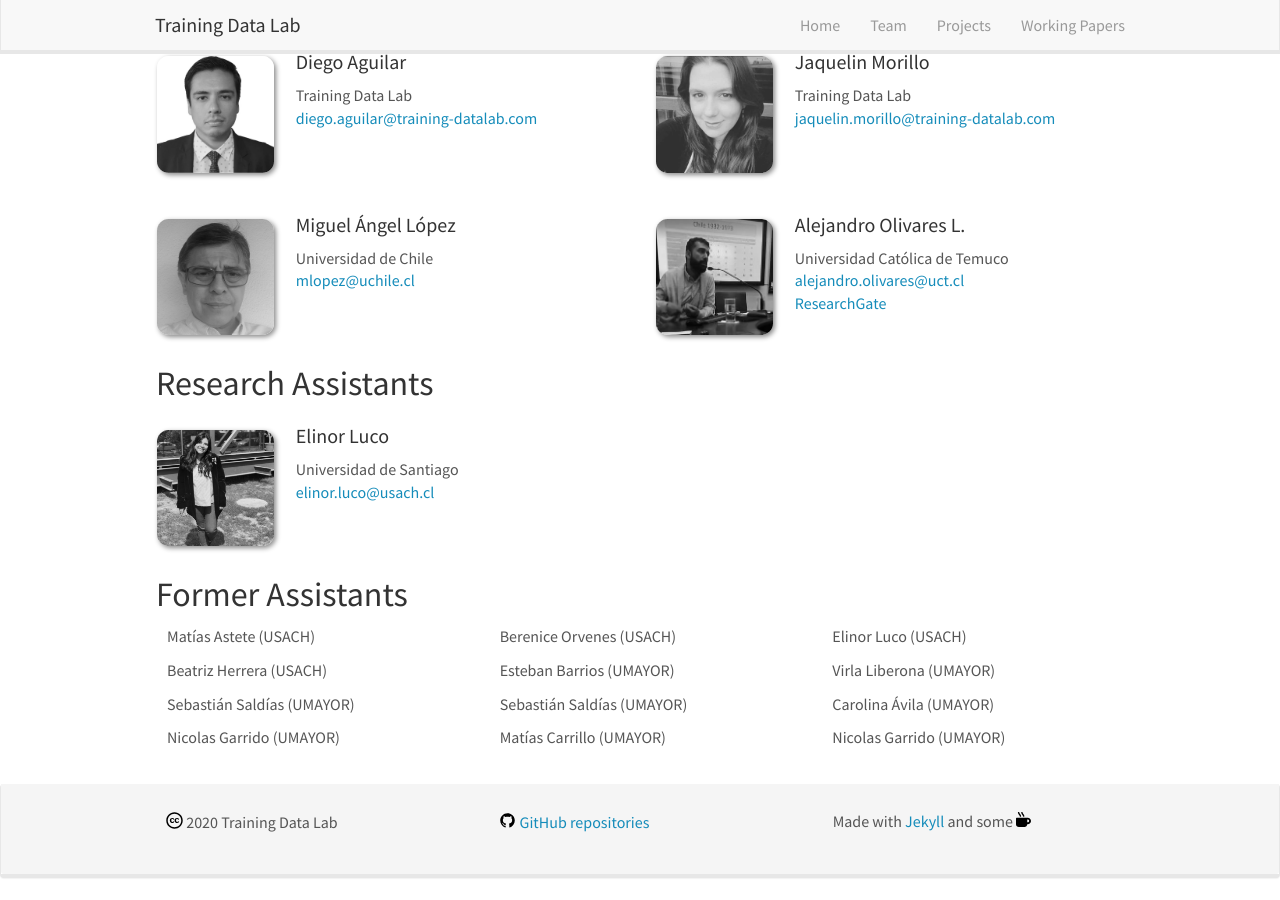
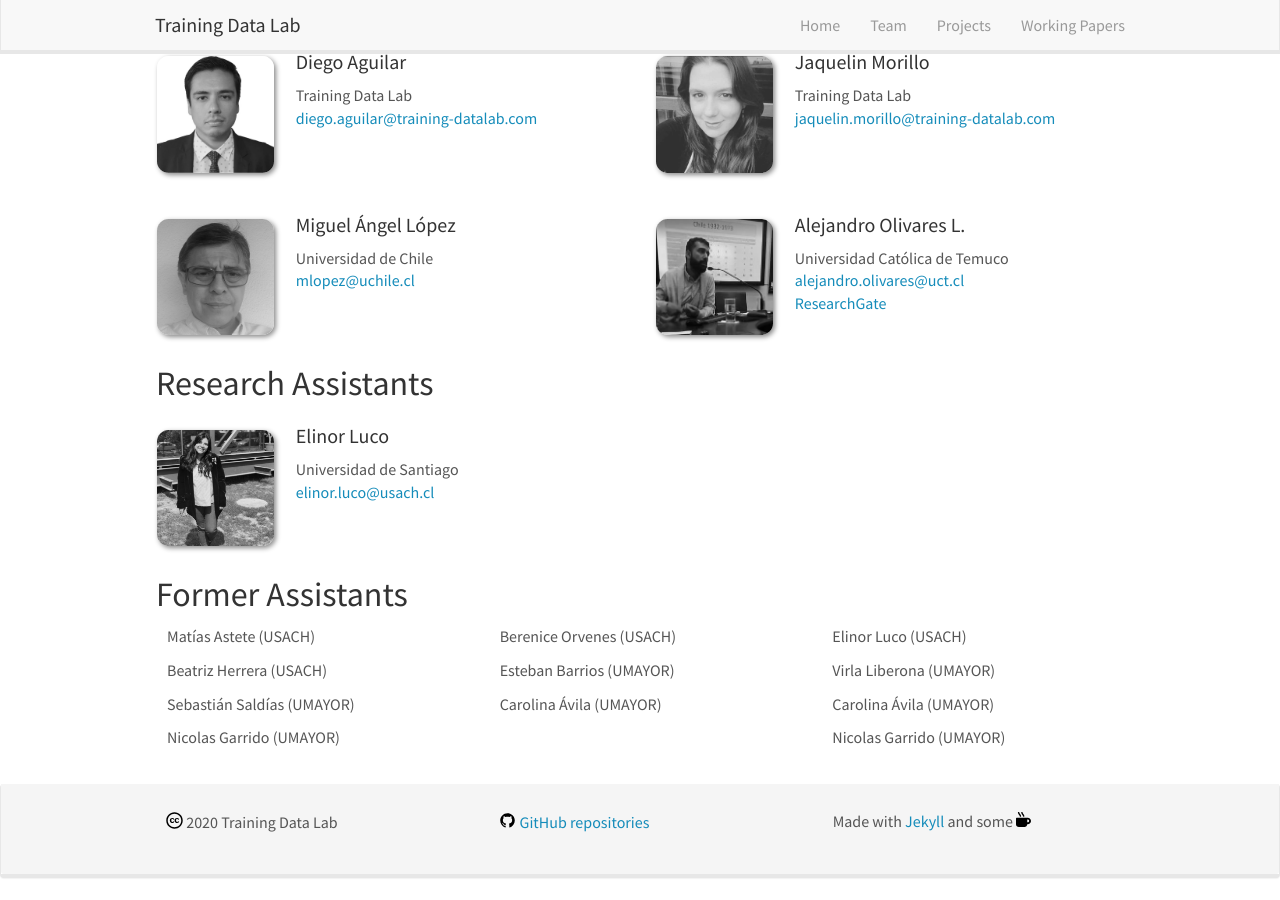
Before and after one commit to training-datalab/old-training-datalab.com, a Jekyll site: the page built from _pages/team.md, in a window 1280 px wide and 900 px high, scrolled down 527 px. Built offline with Jekyll 4.4.1, drawn with Linux system fonts in a browser that asks for light colours; nearby versions of some CDN libraries.

Commit message:
Update assistants2.yml

```diff
--- a/_data/assistants2.yml
+++ b/_data/assistants2.yml
@@ -1,4 +1,4 @@
 - name: Berenice Orvenes (USACH)
 - name: Esteban Barrios (UMAYOR)
-- name: Sebastián Saldías (UMAYOR)
-- name: Matías Carrillo (UMAYOR)
+- name: Carolina Ávila (UMAYOR)
+- name:
```
